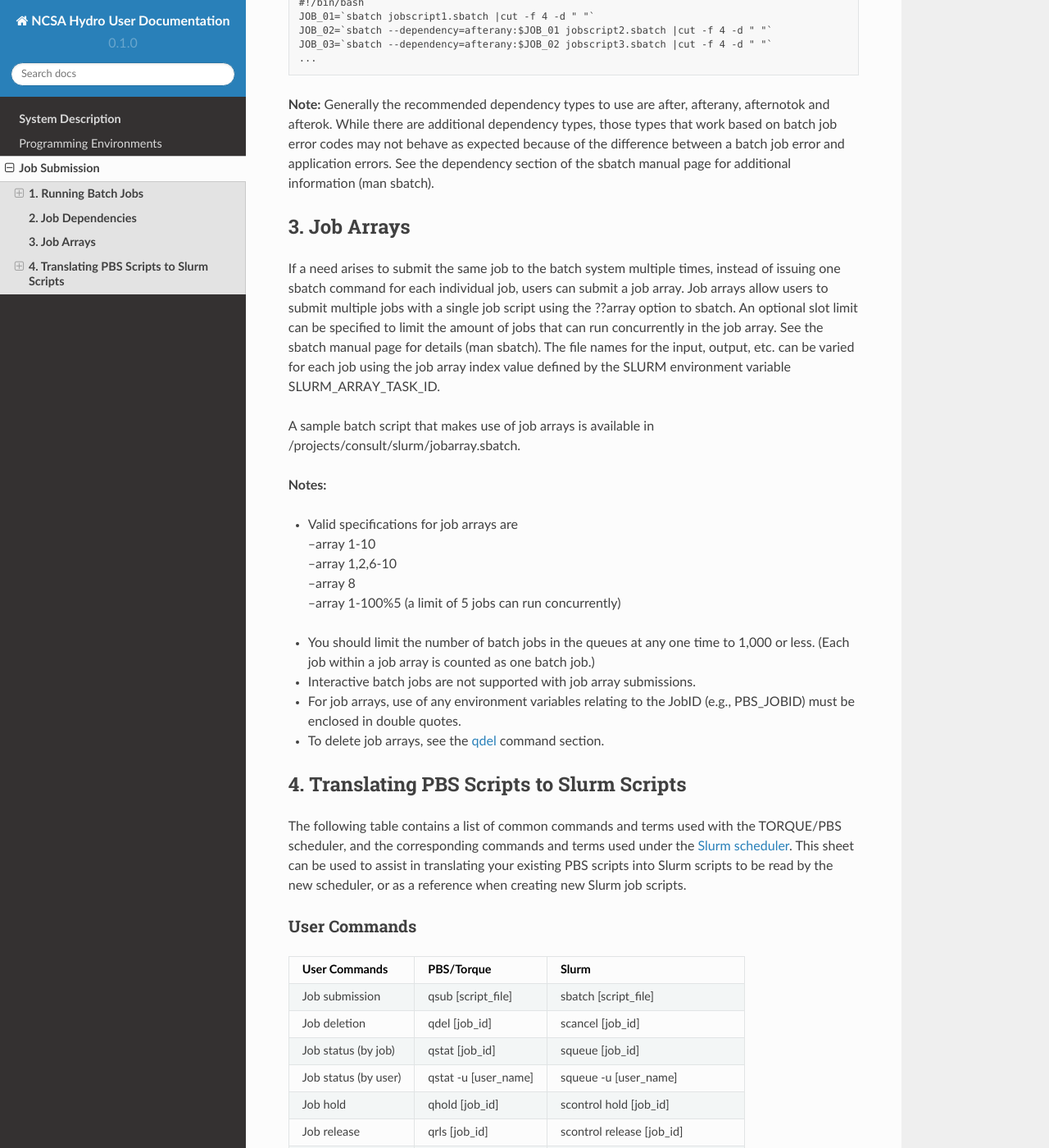
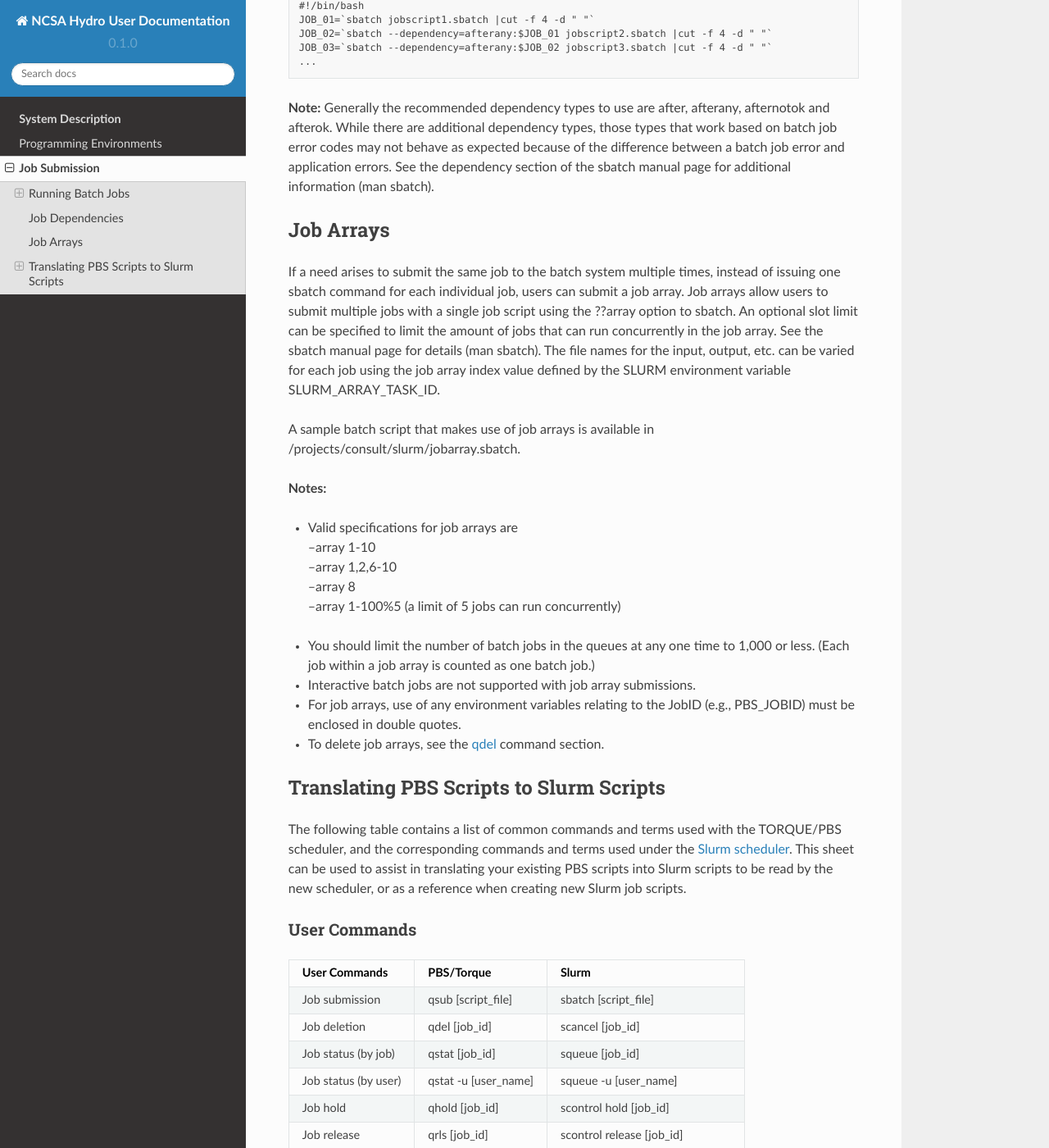
Before and after one commit to ncsa/hydro_documentation, a Sphinx documentation site: the page built from docs/source/running.rst, in a window 1280 px wide and 1400 px high, scrolled down 4383 px. Shown: the whole window at 82% size. Built offline with Sphinx 7.4.7 and the Read the Docs theme 2.0.0, drawn with Linux system fonts in a browser that asks for light colours; pages that are not in the unit, such as notebooks, are missing from menus; some of the changed text lies outside the part shown.

Commit message:
smoothing out hierarchies
Getting the hierarchies in line

```diff
--- a/docs/source/running.rst
+++ b/docs/source/running.rst
@@ -1,7 +1,7 @@
-**Job Submission**
+Job Submission
 ==================
 
-**1. Running Batch Jobs**
+Running Batch Jobs
 -------------------------
 
 User access to the compute nodes for running jobs is available via a
@@ -180,6 +180,7 @@ Here is a sample Batch script:
 See the sbatch man page for additional environment variables available.
 
 srun
+~~~~~~
 
 The srun command initiates an interactive job on the compute nodes.
 
@@ -212,12 +213,13 @@ When you are done with your runs, you can use the exit command to end
 the job.
 
 scancel/qdel
+~~~~~~~~~~~~~~~~~
 
 The scancel command deletes a queued job or kills a running job.
 
 -  scancel JobID deletes/kills a job.
 
-**2. Job Dependencies**
+Job Dependencies
 -----------------------
 
 Job dependencies allow users to set execution order in which their
@@ -263,7 +265,7 @@ behave as expected because of the difference between a batch job error
 and application errors. See the dependency section of the sbatch manual
 page for additional information (man sbatch).
 
-**3. Job Arrays**
+Job Arrays
 -----------------
 
 If a need arises to submit the same job to the batch system multiple
@@ -304,7 +306,7 @@ A sample batch script that makes use of job arrays is available in
    `qdel <https://campuscluster.illinois.edu/resources/docs/user-guide/#qdel>`__
    command section.
 
-**4. Translating PBS Scripts to Slurm Scripts**
+Translating PBS Scripts to Slurm Scripts
 -----------------------------------------------
 
 The following table contains a list of common commands and terms used
```
